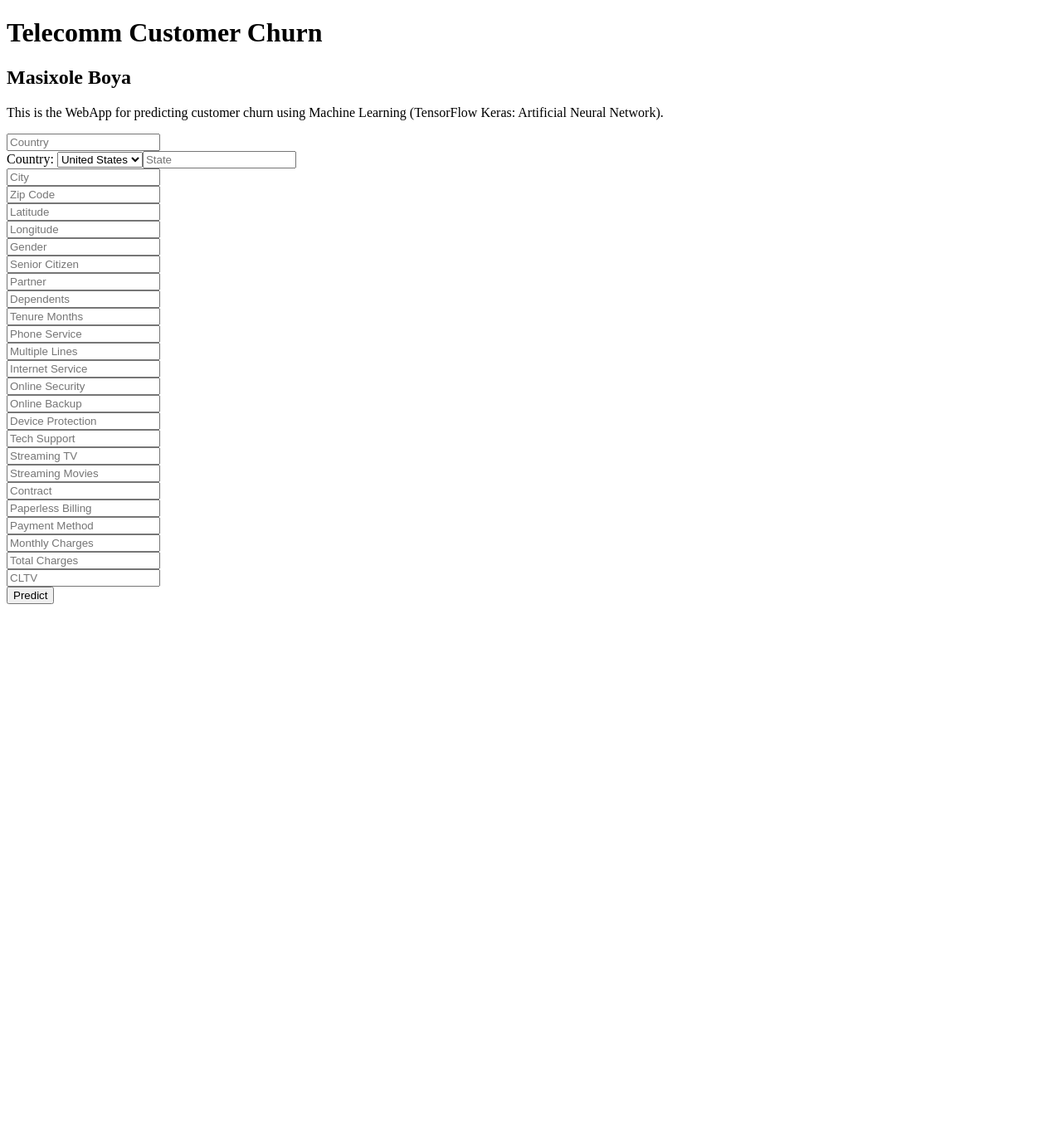
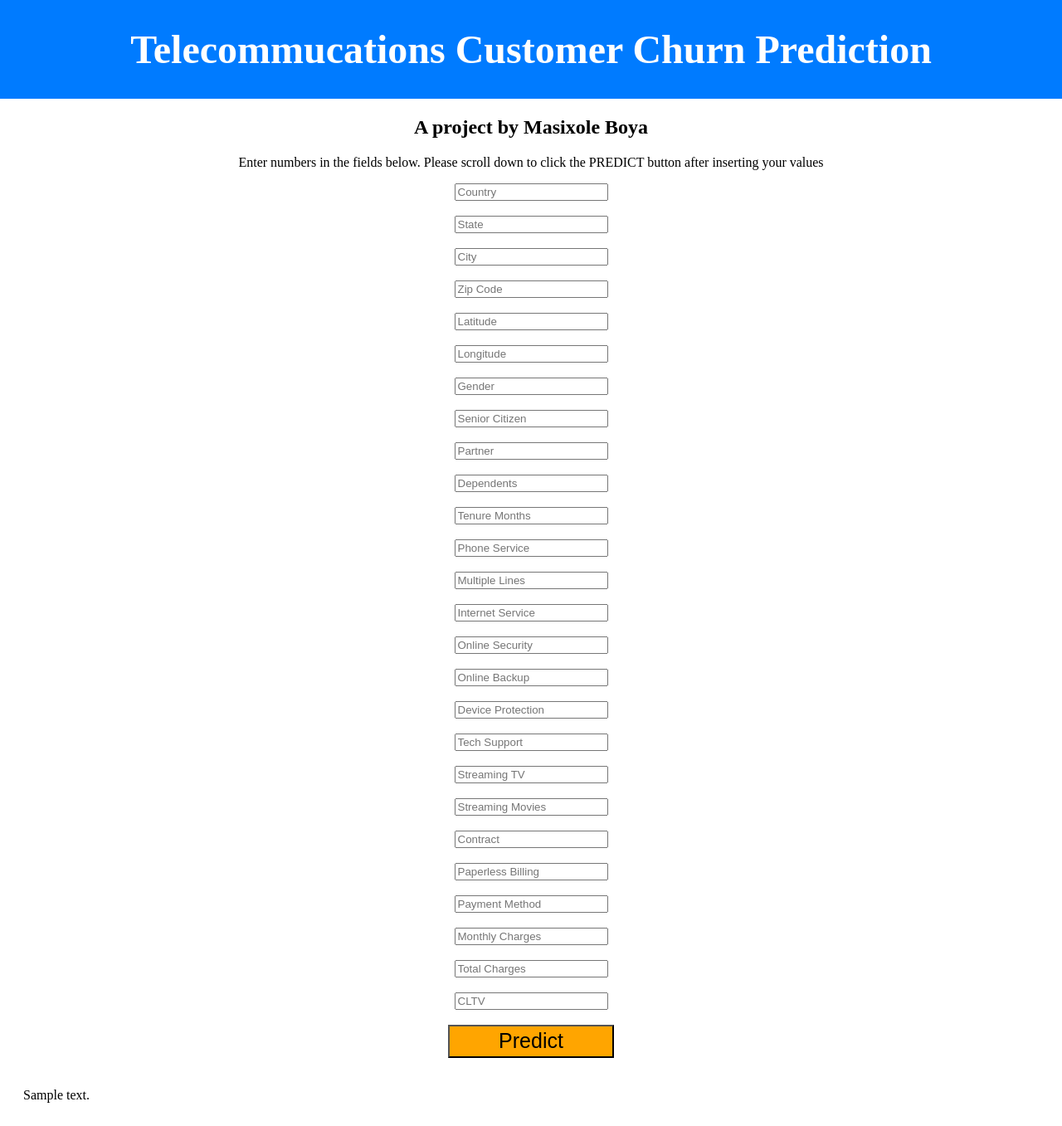
Before and after one commit to MasixoleBOYA/Churn, a Flask app: template templates/home.html in a window 1280 px wide. Shown: the whole page at 83% size. Before the commit the page ends 728 px from the top, so only its background shows below. Run offline with Flask 3, Linux system fonts and the light colour scheme; the template is opened without the code that fills it: most values are stand-ins (such as "Sample title", 1, 10 or a date in 2020); parts of the project's set-up code (start-up, migrations or seed data) failed here and were passed over.

Commit message:
more css added

```diff
--- a/templates/home.html
+++ b/templates/home.html
@@ -3,23 +3,59 @@
 <head>
     <meta charset="UTF-8">
     <title>Churn Web App</title>
+    <style>
+        /* CSS styles for the ribbon */
+        .ribbon {
+            position: fixed;
+            top: 0;
+            left: 0;
+            width: 100%;
+            background-color: #007BFF; /* You can change the background color */
+            color: white;
+            text-align: center;
+            padding: 0.00000000000000005px 0;
+            font-size: 24px;
+        }
+
+        /* CSS styles for the content */
+        .content {
+            margin-top: 100px; /* Adjust this margin to provide space below the ribbon */
+            padding: 20px;
+        }
+         /* CSS styles for the form container */
+        .form-container {
+            display: flex;
+            flex-direction: column;
+            align-items: center; /* Center horizontally */
+            text-align: center; /* Align form elements to the left */
+        }
+
+        /* CSS styles for form elements */
+        form input[type="text"], form button[type="submit"] {
+               margin-left: auto; /* Push elements to the right */
+               margin-right: auto; /* Push elements to the left */
+               display: block; /* Make each element occupy a separate line */
+               margin-bottom:0;
+        }
+    </style>
 </head>
 <body>
-    <h1>
-        Telecomm Customer Churn
-    </h1>
-    <h2>
-        Masixole Boya
+    <div class="ribbon">
+        <h1>Telecommucations Customer Churn Prediction</h1>
+    </div>
+    <div class="content">
+    <h2 style="text-align: center;">
+        A project by Masixole Boya
     </h2>
-    <p>
-        This is the WebApp for predicting customer churn using Machine Learning (TensorFlow Keras: Artificial Neural Network).
+    <p style="text-align: center;">
+        Enter numbers in the fields below. Please scroll down to click the PREDICT button after inserting your values
     </p>
     <form action="{{url_for ('predict')}}" method="post">
         <input type="text" name="Country" placeholder="Country" required="required"/><br>
-        <label for= "Country" >Country:</label>
+        <!--<label for= "Country" >Country:</label>
         <select name="Country" required="required">
             <option value="United States">United States</option>
-            <option value="Brazil">Brazil</option>
+            <option value="Brazil">Brazil</option>-->
 
       <input type="text" name="State" placeholder="State" required="required"/><br>
 
@@ -71,9 +107,11 @@
 
       <input type="text" name="CLTV" placeholder="CLTV" required="required"/><br>
 
-      <button type="submit"  value="Predict"> Predict</button>
+      <button type="submit"  value="Predict" style="background-color: orange; font-size: 25px;width: 200px; height: 40px;"> Predict</button>
 </form>
-
+<br>
+<br>
+    {{prediction_text}}
 </body>
 </html>
 <!--<h1>-->
```
